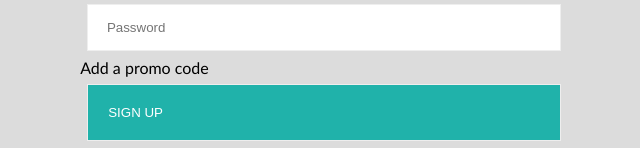
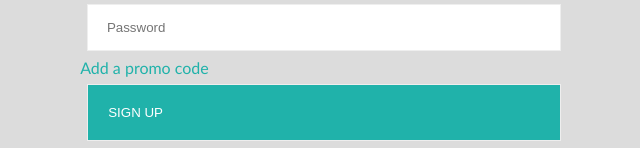
Before and after one commit to shabunah/levelUp35, a plain HTML site: page index.html in a window 1280 px wide. Shown: the part 516-664 px from the top of the page, without its empty margins (323-963 px from the left). Drawn offline with Linux system fonts and the light colour scheme.

Commit message:
add file

```diff
--- a/index.html
+++ b/index.html
@@ -34,7 +34,7 @@
             <p>Enter a password(required)</p>
             <input type="text" placeholder=" Password" name="pswd" required>
 
-            <p><p6>Add a promo code</p6></p>
+            <p><p6 style="color: #20B2AA;">Add a promo code</p6></p>
             <input id="sign" type="submit" value="SIGN UP" style="text-align: left;">
         </form>
 
```
